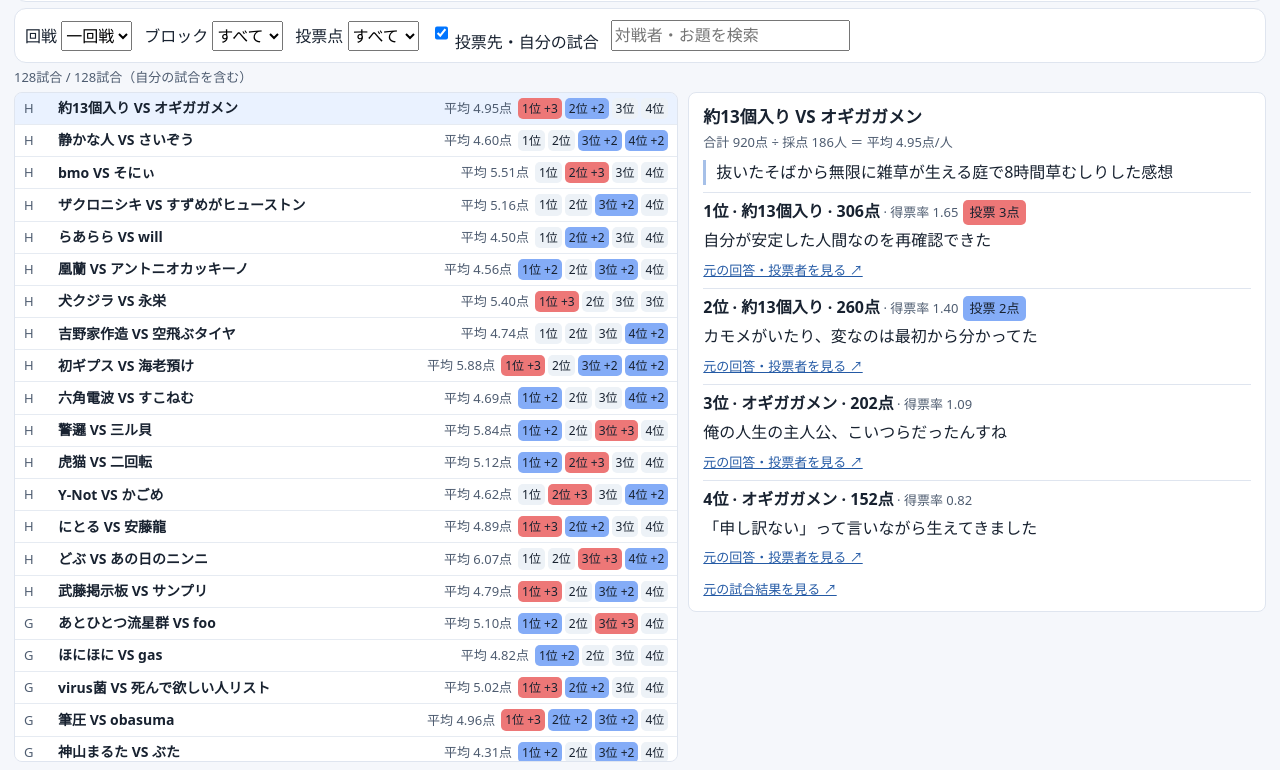
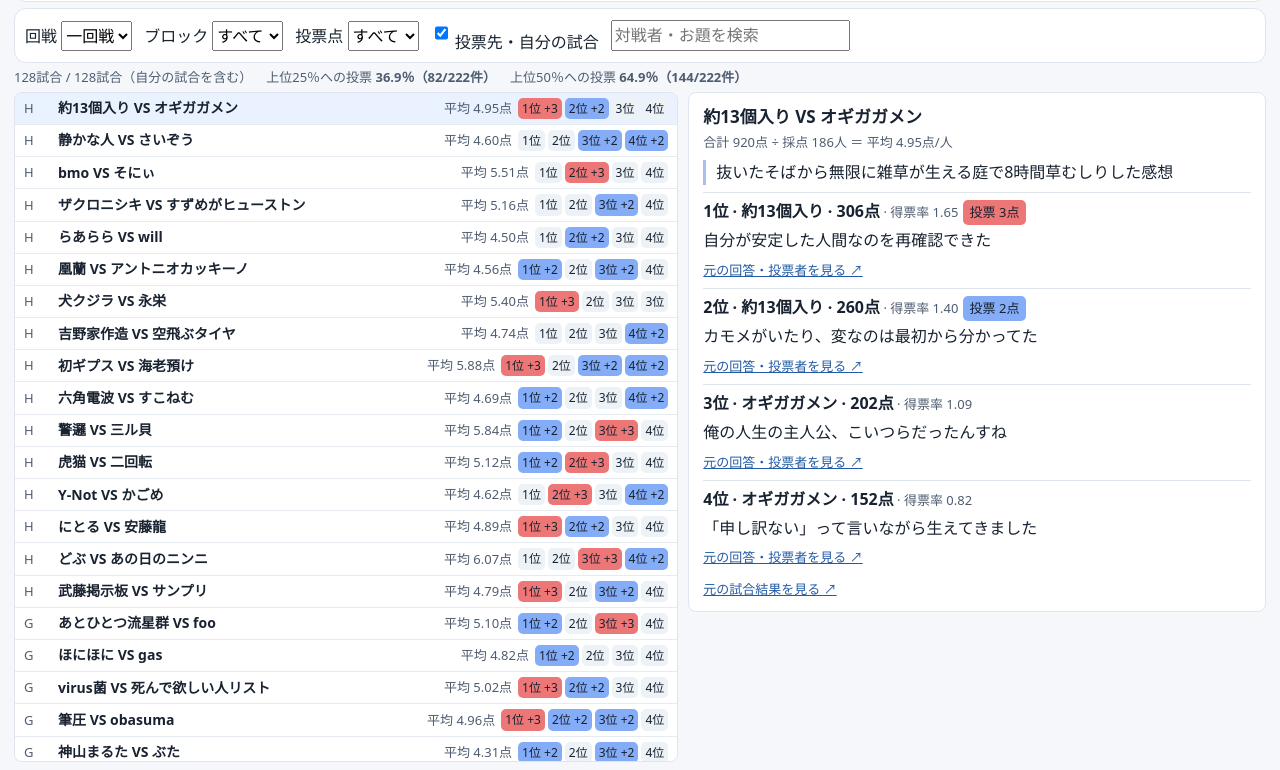
Before and after one commit to hirusakio/hirusaki-vote, a plain HTML site: page kogatona.html in a window 1280 px wide. Shown: the part 52-822 px from the top of the page. Drawn offline with Linux system fonts and the light colour scheme.

Commit message:
Show top 25 and 50 percent vote shares across tournament tabs

```diff
--- a/kogatona.html
+++ b/kogatona.html
@@ -44,7 +44,9 @@
 <label><input id="voted" type="checkbox" checked> 投票先・自分の試合</label>
 <label><input id="query" type="search" placeholder="対戦者・お題を検索" aria-label="対戦者・お題を検索"></label>
 </div>
-<p id="count" class="hint" aria-live="polite"></p>
+<div class="legend hint" aria-live="polite"><span id="count"></span>
+<span>上位25％への投票 <strong id="top25">—</strong></span>
+<span>上位50％への投票 <strong id="top50">—</strong></span></div>
 <div class="workspace"><div id="matches" class="grid"></div><section id="desktop-detail" class="desktop-detail" aria-label="試合詳細"></section></div>
 </main>
 <script>
@@ -170,6 +172,15 @@ function render() {
     && (!needle || [m.title, m.prompt].some(s => s.toLowerCase().includes(needle)))
     && (!points.value || m.answers.some(a => a.vote === number(points.value)))
     && (!voted.checked || m.answers.some(a => a.vote || own(a))));
+  const votes = visible.flatMap(match => match.answers
+    .filter(answer => answer.vote > 0 && (!points.value || answer.vote === number(points.value)))
+    .map(answer => answer.rank / match.answers.length));
+  for (const n of [25, 50]) {
+    const hits = votes.filter(rank => rank <= n / 100).length;
+    byId('top' + n).textContent = votes.length
+      ? `${(100 * hits / votes.length).toFixed(1)}％（${hits}/${votes.length}件）`
+      : '—';
+  }
   visible.reverse();
   byId('count').textContent = visible.length + '試合 / ' + stage.length + '試合' +
     (voted.checked ? '（自分の試合を含む）' : '');
```
Also changed, not shown: hangiri7.html (+7 -0 lines), index.html (+1 -1 lines).
